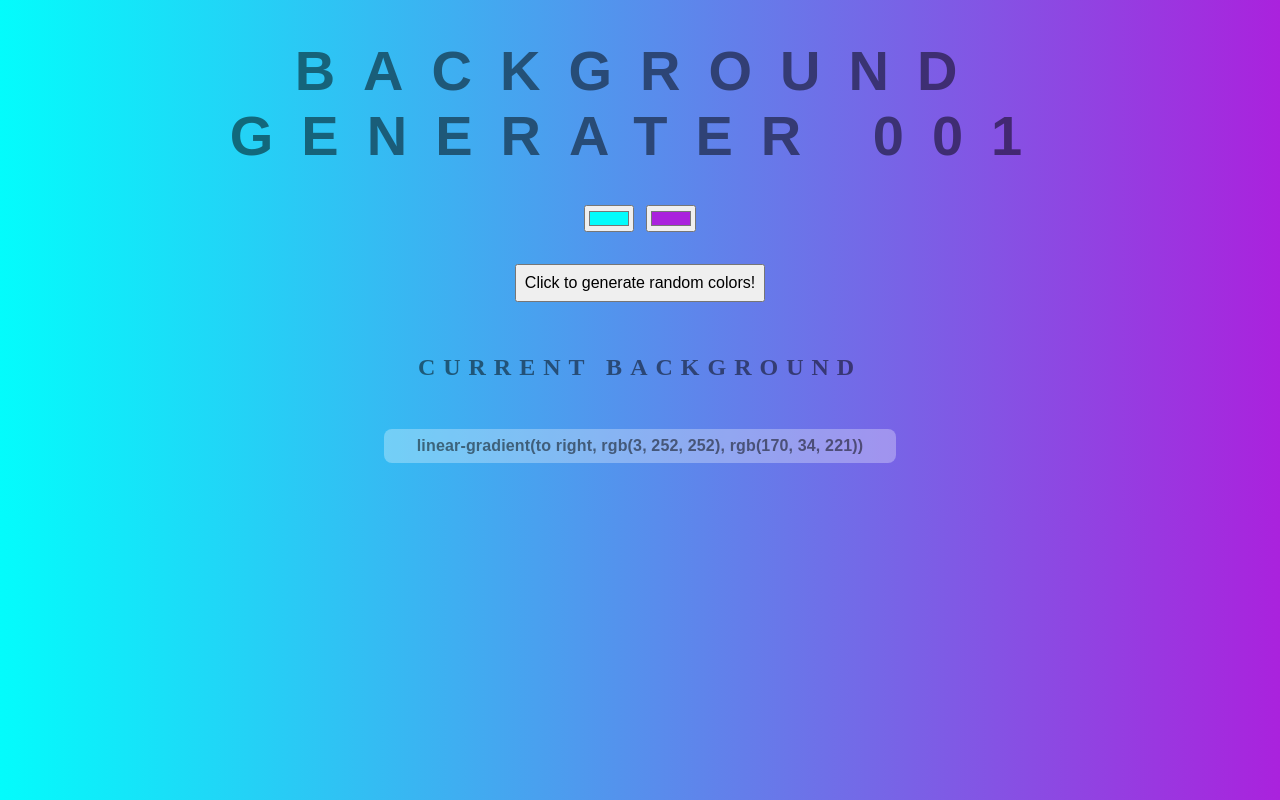
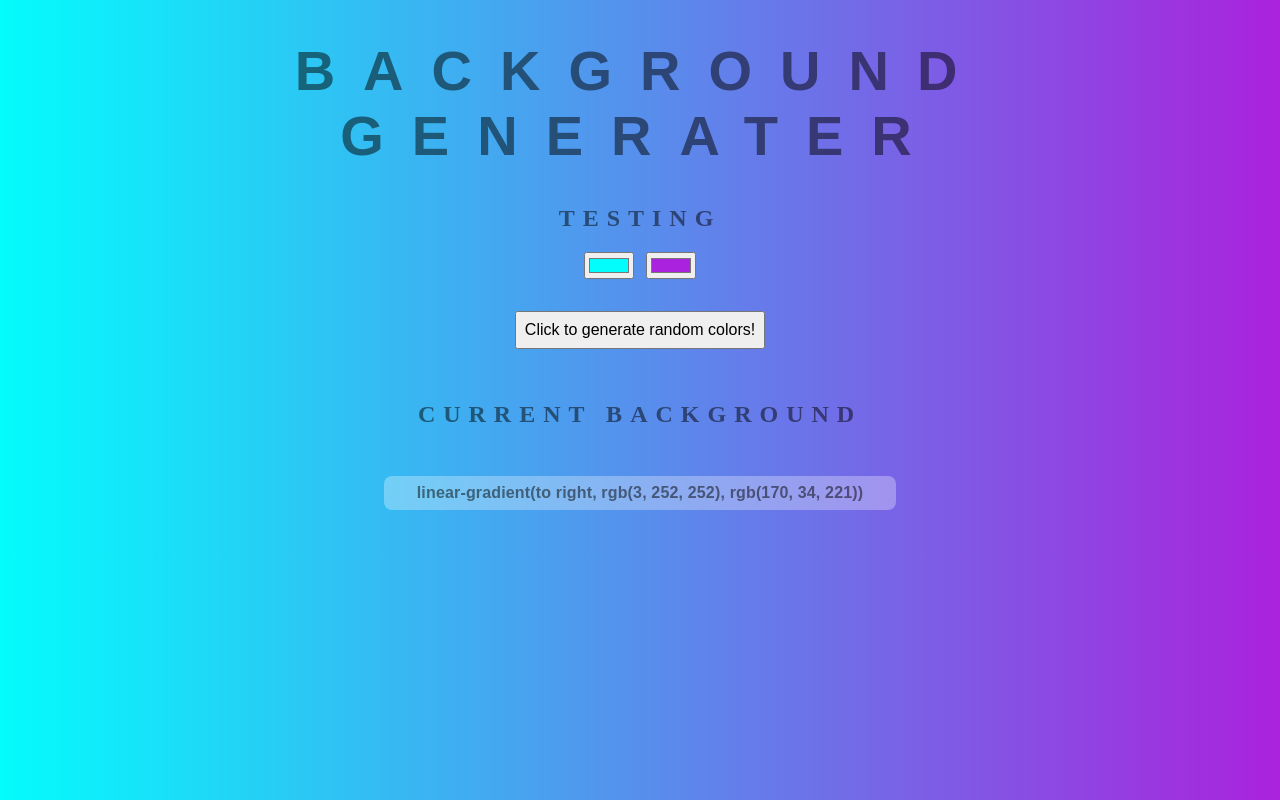
Before and after one commit to HuangYi-Ting76/background-generator, a plain HTML site: page html.html in a window 1280 px wide. Drawn offline with Linux system fonts and the light colour scheme.

Commit message:
Added wierd stuff

```diff
--- a/html.html
+++ b/html.html
@@ -7,7 +7,8 @@
     <link rel="stylesheet" href="style.css" type="text/css">
 </head>
 <body>
-    <h1>Background Generater 001</h1>
+    <h1>Background Generater</h1>
+    <h2>TESTING</h2>
     <input class="color1" type="color" name="color1" value="#03fcfc">
     <input class="color2" type="color" name="color1" value="#aa22dd">
     <br>
```
